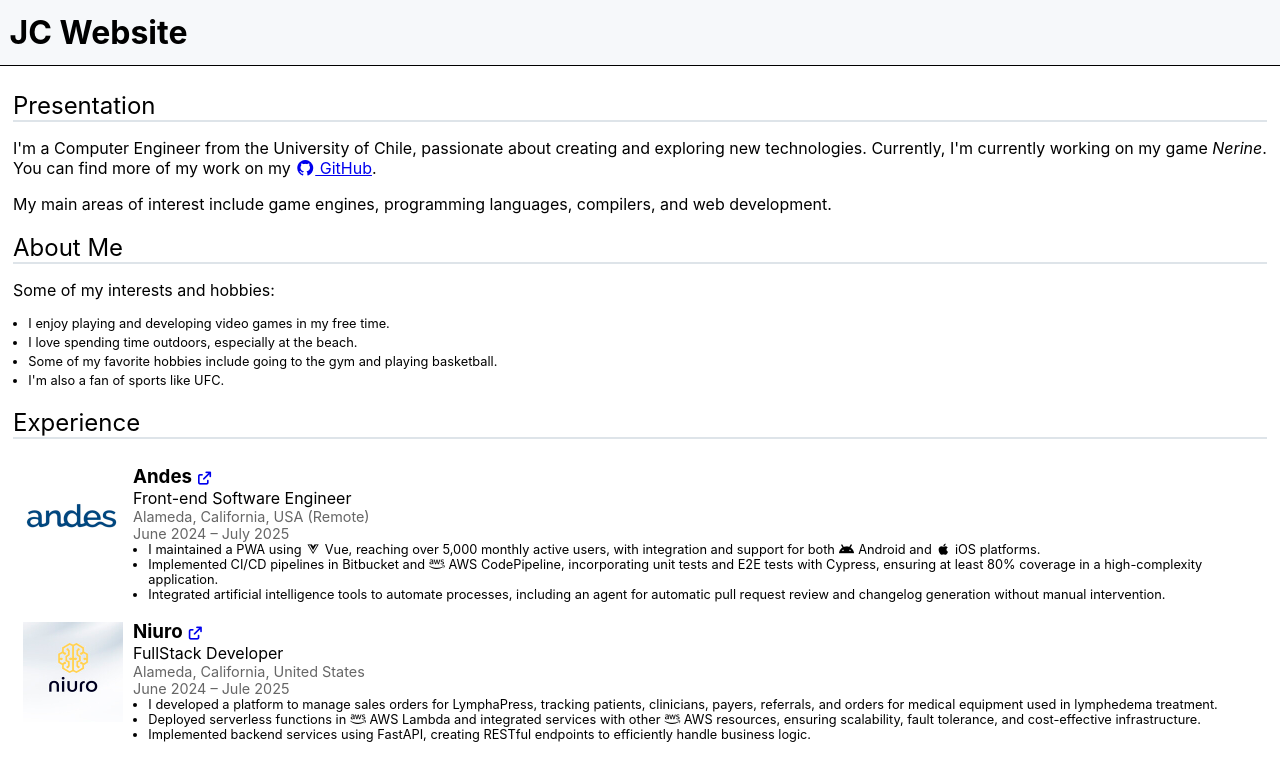
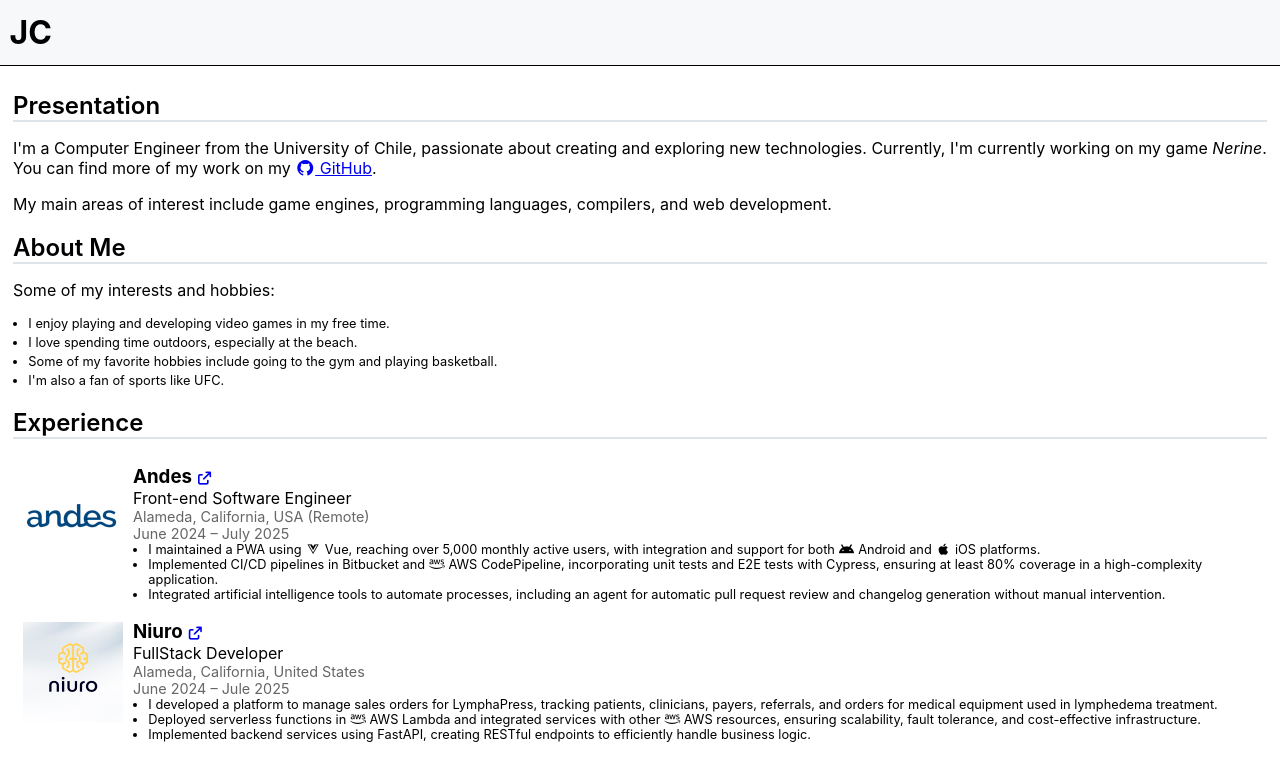
Before and after one commit to jcrucesdeveloper/my-website, a plain HTML site: page index.html in a window 1280 px wide. Shown: the top 758 px of the page. Drawn offline with Linux system fonts and the light colour scheme.

Commit message:
fix: jc and styles

```diff
--- a/css/main.css
+++ b/css/main.css
@@ -28,7 +28,7 @@ h1 {
 
 h2 {
   border-bottom: 2px solid #d1d9e0b3;
-  font-weight: 400;
+  font-weight: 600;
   margin-bottom: 0.3em;
 }
 
--- a/index.html
+++ b/index.html
@@ -33,7 +33,7 @@
     <body>
 
         <header>
-            <h1>JC Website</h1>
+            <h1>JC </h1>
         </header>
 
         <main>
```
